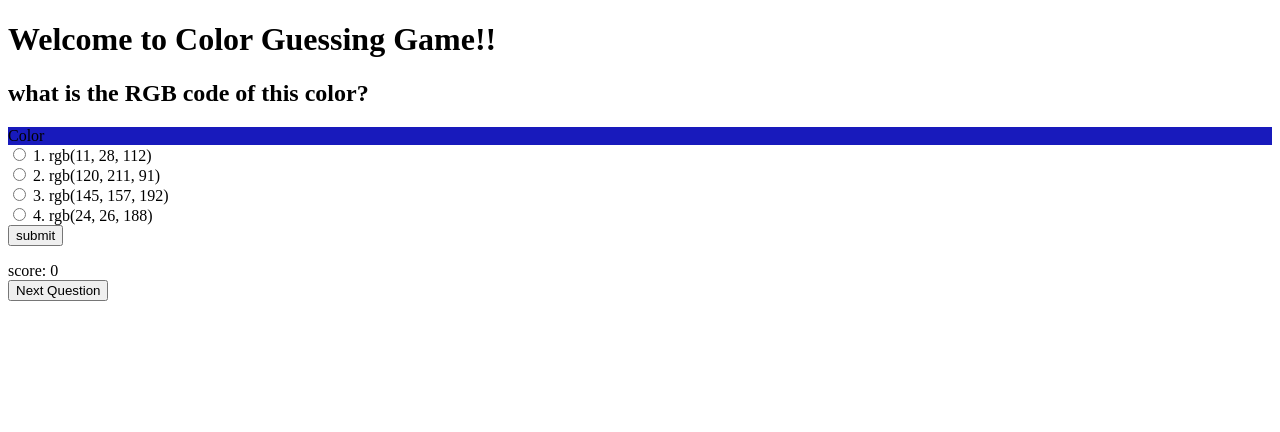
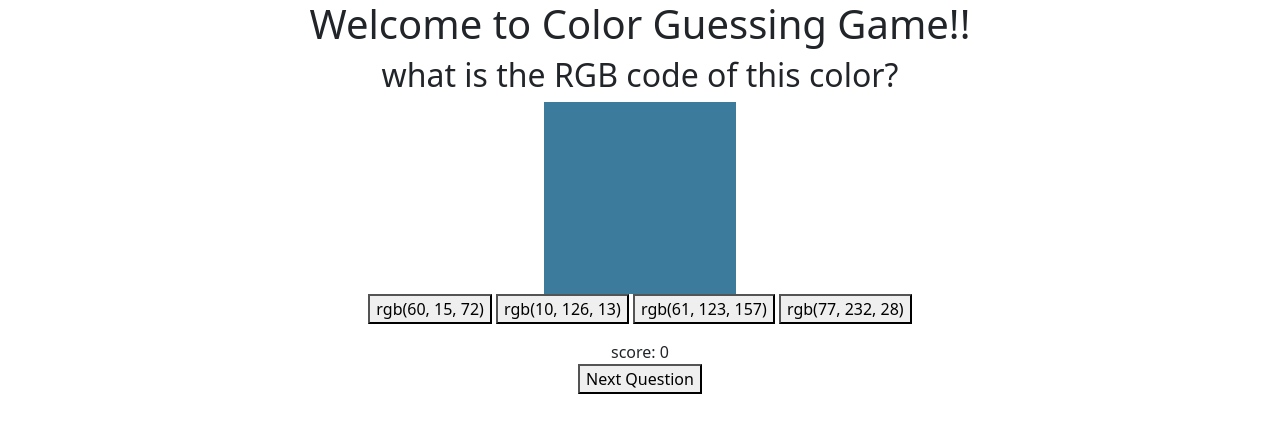
Before and after one commit to tp953728/Color-Guessung-Game, a plain HTML site: page index.html in a window 1280 px wide. Both pictures are taken after a click on the button "Next Question". Drawn offline with nearby package versions, Linux system fonts and the light colour scheme.

Commit message:
change form to btn

```diff
--- a/app.js
+++ b/app.js
@@ -1,48 +1,44 @@
 const button = document.querySelector('#changeColor');
 const questionColor = document.querySelector('#questionColor');
-const form = document.querySelector('form')
 const score = document.querySelector('#score')
 const text = document.querySelector('#text')
+const btns = document.querySelectorAll('.select')
+
+let ans = ''
 
 const compareAns = (e) => {
-    e.preventDefault();
-    const submit = document.querySelector('form > button')
-    submit.disabled = true;
-    const colorBlock = document.querySelectorAll('.colorBlock')
-    for (let [idx, block] of colorBlock.entries()) {
-        block.innerText = 'this is the color!'
-        block.style.backgroundColor = e.currentTarget.array[idx]
-    }
-    if (e.currentTarget.array[form.elements.color.value] == e.currentTarget.ans) {
+    const selected = e.target.innerText
+    if(selected === ans){
         text.innerText = "You Got It RIGHT!"
         score.innerText = parseInt(score.innerText) + 1
-    } else {
-        text.innerText = "WRONG! Try again!"
-        console.log('wrong')
+    } else{
+        text.innerText = 'wrong, ans is ' +  ans
+    }
+    for(let btn of btns){
+        if(btn !== e.target){
+            btn.disabled = true
+        }
     }
 }
 
 
 const generateQuestion = () => {
     text.innerText = ""
+    for(let btn of btns){
+        btn.disabled = false
+    }
     const newColor = makeRandColor();
+    ans = newColor
     questionColor.style.backgroundColor = newColor;
     array = [newColor, makeRandColor(), makeRandColor(), makeRandColor()]
-    makeForm(array);
-    form.array = array
-    form.ans = newColor
+    makeBtn(array);
 }
 
-const makeForm = (array) => {
-    form.innerText = ''
-    ans = shuffle(array)
+const makeBtn = (array) => {
+    shuffle(array)
     for (let [idx, color] of array.entries()) {
-        form.innerHTML +=
-            `<input type="radio" name="color" id="${idx}" value="${idx}"></input>
-            <label for="${idx}">${idx + 1}. ${color}</label>
-            <div class="colorBlock"></div>`
+        btns[idx].innerText = color;
     }
-    form.innerHTML += "<button>submit</button>"
 }
 
 const shuffle = (array) => {
@@ -62,7 +58,9 @@ const makeRandColor = () => {
     return `rgb(${r}, ${g}, ${b})`;
 }
 
+generateQuestion()
 
 button.addEventListener('click', generateQuestion)
-
-form.addEventListener('submit', compareAns)
+for(let btn of btns){
+    btn.addEventListener('click', compareAns)
+}
--- a/index.html
+++ b/index.html
@@ -4,18 +4,29 @@
 <head>
     <meta charset="UTF-8">
     <meta name="viewport" content="width=device-width, initial-scale=1.0">
+    <link href="https://cdn.jsdelivr.net/npm/bootstrap@5.1.3/dist/css/bootstrap.min.css" rel="stylesheet"
+        integrity="sha384-1BmE4kWBq78iYhFldvKuhfTAU6auU8tT94WrHftjDbrCEXSU1oBoqyl2QvZ6jIW3" crossorigin="anonymous">
     <title>Color Guessing Game!</title>
+    <link rel="stylesheet" href="style.css">
 </head>
 
 <body>
-    <h1>Welcome to Color Guessing Game!!</h1>
-    <h2>what is the RGB code of this color?</h2>
-    <div id="questionColor">Color</div>
-    <form action="">
-    </form>
-    <p id="text"></p>
-    <div>score: <span id="score">0</span></div>
-    <button id="changeColor">Next Question</button>
+    <div class="container">
+        <div class="row">
+            <div class="col-8 offset-2">
+                <h1>Welcome to Color Guessing Game!!</h1>
+                <h2>what is the RGB code of this color?</h2>
+                <div id="questionColor" class="mx-auto"></div>
+                <button class='select'></button>
+                <button class='select'></button>
+                <button class='select'></button>
+                <button class='select'></button>
+                <p id="text"></p>
+                <div>score: <span id="score">0</span></div>
+                <button id="changeColor">Next Question</button>
+            </div>
+        </div>
+    </div>
 
     <script src="app.js"></script>
 </body>
--- /dev/null
+++ b/style.css
@@ -0,0 +1,8 @@
+body{
+    text-align: center;
+}
+
+#questionColor{
+    width:15vw;
+    height: 15vw;
+}
```
